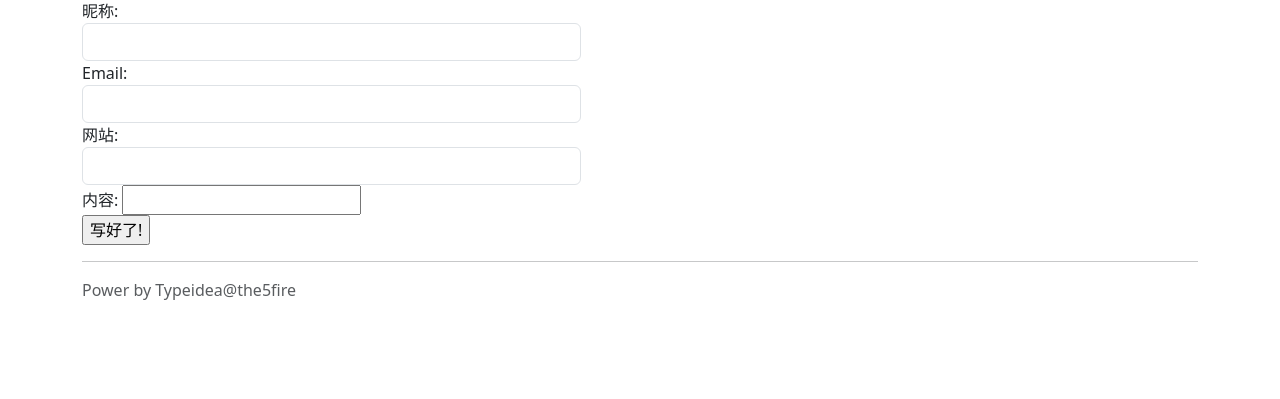
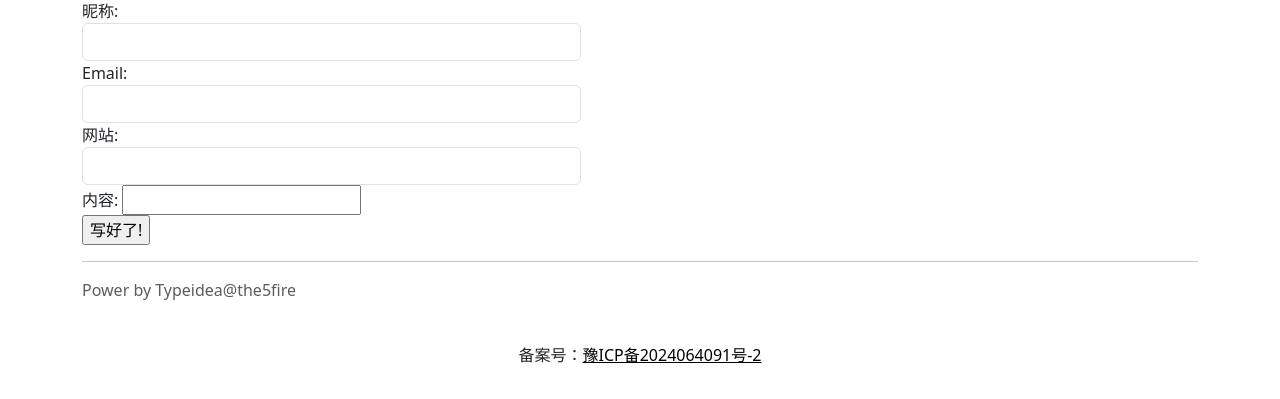
Before and after one commit to licailong316/myblog, a Django app: page /post/1/ in a window 1280 px wide. Shown: the part 401-800 px from the top of the page. Run offline with Django 5.2, Linux system fonts and the light colour scheme; tables that the repository leaves empty hold one stand-in row (values such as "Sample post"); some libraries are stand-ins or nearby versions.

Commit message:
添加备案号悬挂

```diff
--- a/myblog/myblog/themes/bootstrap/templates/blog/base.html
+++ b/myblog/myblog/themes/bootstrap/templates/blog/base.html
@@ -29,7 +29,7 @@
                 {% endfor %}
             </ul>
             <!-- 搜索框和按钮对齐 -->
-            <form class="form-inline" action="/search/" method="GET" >
+            <form class="form-inline" action="/search/" method="GET">
                 <input class="form-control" type="search" name="keyword" placeholder="Search" aria-label="Search"
                        value="{{ keyword }}">
                 <button class="btn btn-outline-success" type="submit">搜索</button>
@@ -78,5 +78,9 @@
         </div>
     {% endblock %}
 </footer>
+<p style="background:none;height: 5%;position: fixed;bottom: 0px;width: 100%;text-align: center;">
+    备案号：<a class="banquan" style="color:#000;" href="https://beian.miit.gov.cn/"
+              target="_blank">豫ICP备2024064091号-2</a>
+</p>
 </body>
 </html>
```
